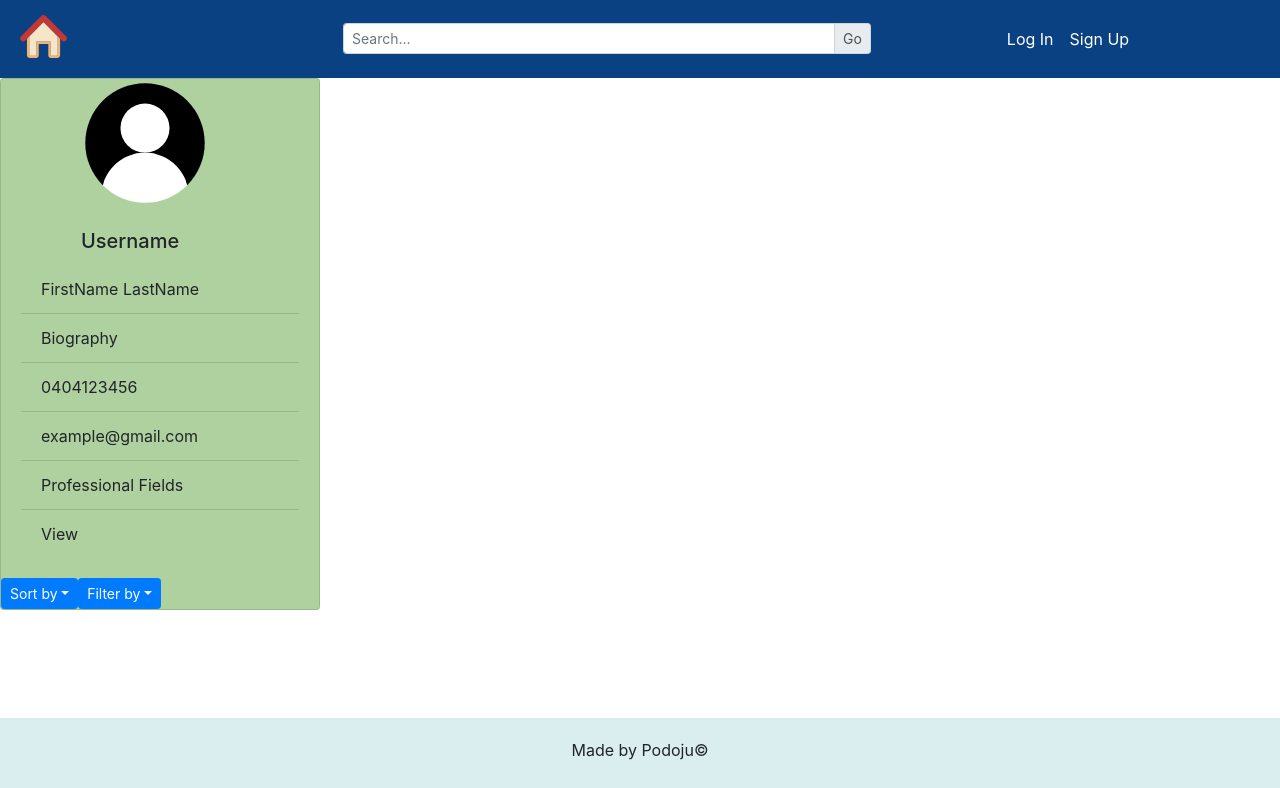
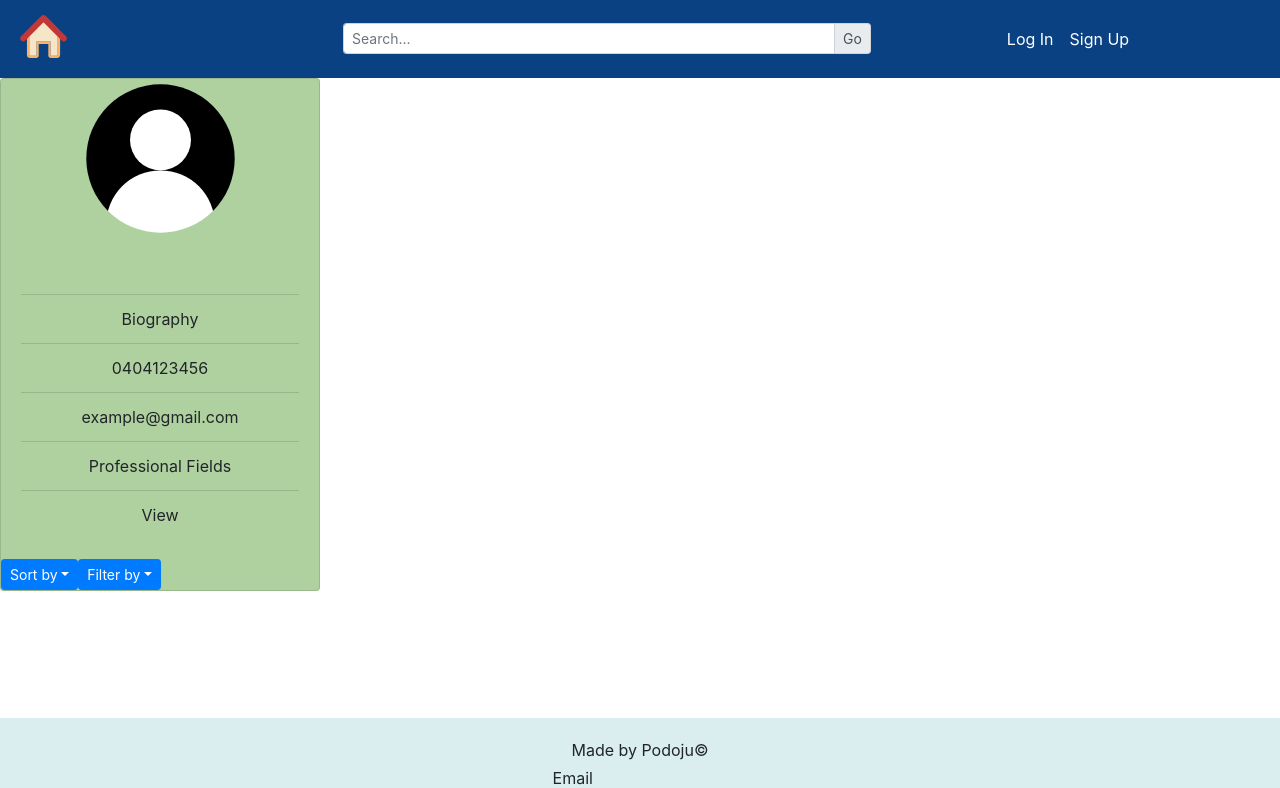
Before and after one commit to arrikenw/IT-Project, a React (Create React App) app in the folder client/: page /login in a window 1280 px wide. Shown: the top 788 px of the page. Built offline with nearby package versions, Linux system fonts and the light colour scheme; no server answers; the HTML template or start-up script is replaced by a standard one.

Commit message:
fixed profileDetails

```diff
--- a/client/src/App.js
+++ b/client/src/App.js
@@ -27,7 +27,8 @@ class App extends React.Component {
         password: "",
         response: {empty: "fake"},
         user: "",
-        token:""
+        token:"",
+        ids:""
     };
 
 
@@ -48,17 +49,11 @@ class App extends React.Component {
         this.setState({token: ""});
     }
 
-    componentDidMount() {
+    //stores the id of the user whose page is being visited
+    setIds = ids => {
+        this.setState({ids:ids});
+    }
 
-        //get default message from backend
-        Axios.get('api/').then((res)=> {
-            console.log("request success");
-            console.log(res);
-            this.setState({backend: res.data});
-        }).catch((err) => {
-            console.error(err);
-        });
-    }
     render() {
          return (
 
@@ -73,7 +68,7 @@ class App extends React.Component {
                 <div style={{width: "100vw", height: "80%", backgroundColor: "white"}}>
                     <Router>
                         <Route path = "/">
-                            <ProfileDetails token={this.state.token}></ProfileDetails>
+                            <ProfileDetails token={this.state.token} setIds={this.setIds} ids={this.state.ids}/>
                         </Route>
                         <Route path = "/home">
                             <Home setToken = {this.setToken}/>
--- a/client/src/components/Header/HeaderLoggedIn.js
+++ b/client/src/components/Header/HeaderLoggedIn.js
@@ -11,12 +11,13 @@ import {Navbar, Nav, Row,Col, FormControl, InputGroup} from 'react-bootstrap';
 
     componentDidMount() {
         //get the logged in user's first name to display in the header
-      console.log("header logged in, token: ",window.localStorage.getItem("token"));
        Axios.get("api/user/get", {headers:{
         Authorization: "Bearer " + window.localStorage.getItem("token")}})
         .then(resp =>{
-            console.log("user's name: ", resp.data.firstName);
             this.setState({firstName:  resp.data.firstName});
+        })
+        .catch((err) =>{
+            console.error(err);
         })
 
 
--- a/client/src/components/Login/LoginForm.js
+++ b/client/src/components/Login/LoginForm.js
@@ -33,7 +33,6 @@ class LoginForm extends Component {
     Axios.post("api/user/login", payload)
       .then(resp => {
         console.log("status: " + resp.status);
-
         if (resp.status === 200){
           //store the token in window.localstorage
           this.props.setToken.call(this, resp.data.token);
--- a/client/src/components/ProfileDetails/ProfileDetails.js
+++ b/client/src/components/ProfileDetails/ProfileDetails.js
@@ -1,6 +1,7 @@
  import React, { Component } from 'react';
  import {Card,ListGroup, ListGroupItem, Dropdown, DropdownButton, Row,Col, Container} from 'react-bootstrap';
  import Axios from 'axios';
+ import {withRouter} from 'react-router-dom';
 
 
 class ProfileDetails extends Component {
@@ -10,18 +11,38 @@ class ProfileDetails extends Component {
         lastName:"",
         Biography:"",
         userName:"",
-        professionalFields:"",
+        professionalFields:[],
         phone: "",
         email:"",
-        ids:"5f6421af83c4953c60567f7f",
+        //hardcoded id for testing
+        ids:"5f6421af83c4953c60567f7f"
     }
 
 
 
-    componentDidMount() {
+    componentWillMount() {
 
+        //const query = new URLSearchParams(this.props.location.search);
+        //const id = query.get('id');
+        //console.log("id=", id);
         //get all the public information of a user
-        Axios.post("api/user/getPublic", this.state.ids);
+
+
+
+        console.log("ids:", this.props.ids);
+        Axios.post("api/user/getPublic", {ids:this.state.ids})
+        .then(resp =>{
+            console.log("resp=",resp.data[0]);
+            this.setState({
+                firstName:resp.data[0].firstName,
+                lastName:resp.data[0].lastName,
+                userName:resp.data[0].userName,
+                professionalFields:resp.data[0].professionalFields
+            })
+        })
+        .catch((err)=>{
+            console.error(err);
+        })
 
     }
 
@@ -30,19 +51,19 @@ class ProfileDetails extends Component {
      render() {
          return (
              <div>
-                      <Card  style={{ width: '20rem', backgroundColor: "#afd19f"}}>
-                    <div style={{height: "5rem", width: "8rem", marginLeft:"80px", marginBottom:"50px"}}>
+                      <Card  className="text-center" style={{ width: '20rem', backgroundColor: "#afd19f"}}>
+                    <div style={{marginLeft:"auto",marginRight:"auto", display:"block", width:"50%"}}>
                         <Card.Img variant="top" src={require("../../assets/default_profile_icon.svg")}  />
                     </div>
                     <Card.Body>
-                        <Card.Title style={{marginLeft:"60px"}}>Username</Card.Title>
+                        <Card.Title style={{textlign:'center'}}>{this.state.userName}</Card.Title>
 
                         <ListGroup className="list-group-flush" >
-                            <ListGroupItem style={{backgroundColor:"#afd19f"}}>FirstName LastName</ListGroupItem>
+                            <ListGroupItem style={{backgroundColor:"#afd19f"}}>{this.state.firstName} {this.state.lastName}</ListGroupItem>
                             <ListGroupItem style={{backgroundColor:"#afd19f"}}>Biography</ListGroupItem>
                             <ListGroupItem style={{backgroundColor:"#afd19f"}}>0404123456</ListGroupItem>
                             <ListGroupItem style={{backgroundColor:"#afd19f"}}>example@gmail.com</ListGroupItem>
-                            <ListGroupItem style={{backgroundColor:"#afd19f"}}>Professional Fields</ListGroupItem>
+                            <ListGroupItem style={{backgroundColor:"#afd19f"}}>Professional Fields {this.state.professionalFields}</ListGroupItem>
 
                             <ListGroupItem style={{backgroundColor:"#afd19f"}}>View</ListGroupItem>
                         </ListGroup>
@@ -79,4 +100,4 @@ class ProfileDetails extends Component {
          )
      }
  }
- export default ProfileDetails;
+ export default withRouter(ProfileDetails);
```
